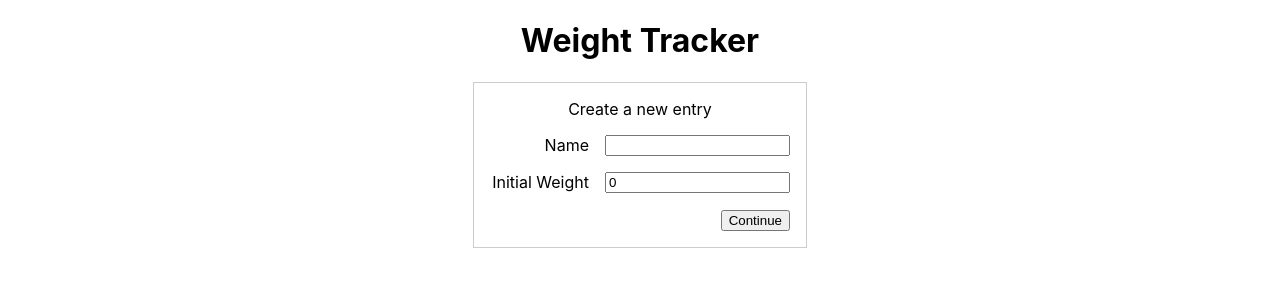
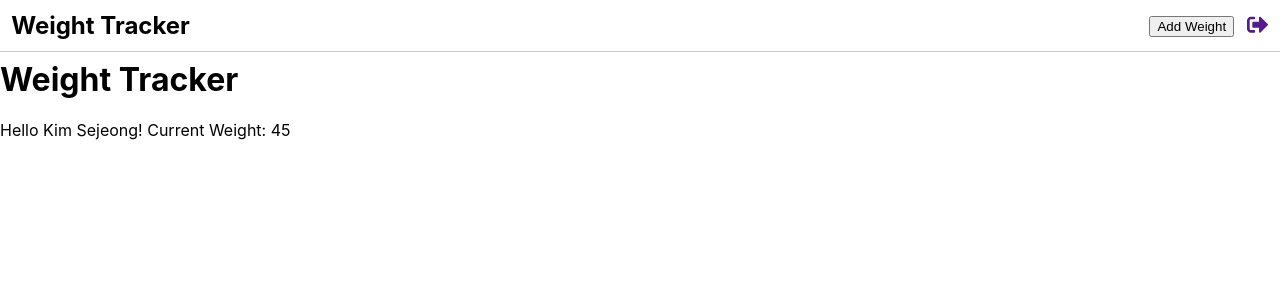
Before and after one commit to deta-aditya/react-weight-tracker, a React (Create React App) app: page /main in a window 1280 px wide. Before the commit this address led to /. Shown: the top 300 px of the page. Built offline with nearby package versions, Linux system fonts and the light colour scheme.

Commit message:
Set fake initial states

```diff
--- a/src/store.js
+++ b/src/store.js
@@ -4,7 +4,34 @@ import thunk from 'redux-thunk'
 
 const composeEnhancers = window.__REDUX_DEVTOOLS_EXTENSION_COMPOSE__ || compose;
 
-export default function configureStore(initialState = {}) {
+// For main page development purpose we add some initial states here
+// Delete these after finished
+const initialState = {
+	entries: [
+		{
+			name: 'Kim Sejeong',
+			weights: [
+				{
+					quantity: 45,
+					takenAt: Date.now(),
+				},
+			],
+		},
+	],
+	selectedEntry: {
+		name: 'Kim Sejeong',
+		weights: [
+			{
+				quantity: 45,
+				takenAt: Date.now(),
+			},
+		],
+	},
+}
+
+// This is modified too! Please refer to master branch to see
+// the original function initialization
+export default function configureStore() {
 	return createStore(
 		reducers,
 		initialState,
```
